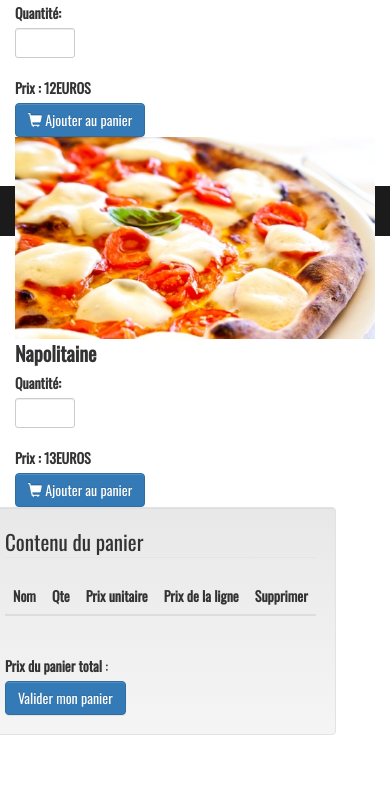
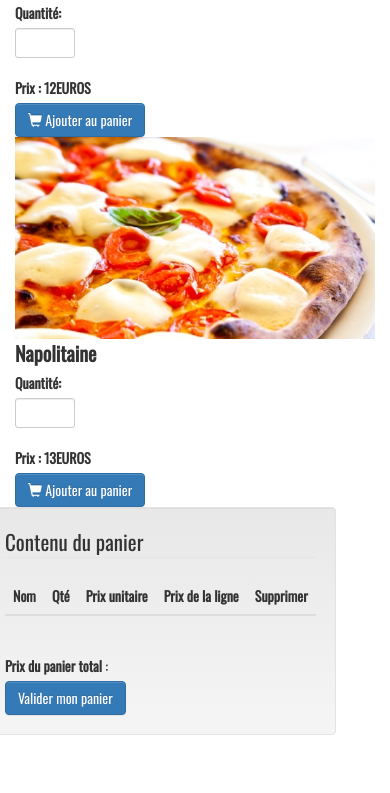
Before and after one commit to MrYerome/MEPfevrier, a PHP site: page / in a window 390 px wide. Shown: the part 770-1563 px from the top of the page. Run offline with PHP 8.4, Linux system fonts and the light colour scheme; lists and menus that the app fills with data are empty; some libraries are stand-ins or nearby versions.

Commit message:
Auto stash before merge of "master" and "origin/master"

```diff
--- a/Appli/View/css/style.css
+++ b/Appli/View/css/style.css
@@ -19,10 +19,12 @@ main{
     width: 100%;
     height: 850px;
 }
+
+
 footer{
     background-color: #1C1B1B;
     width: 100%;
-    margin-left: -4px;
+    margin-top: 10px;
     height: 50px;
     text-align: center;
     font-family: 'Oswald', sans-serif;
--- a/Appli/View/html/footer.html
+++ b/Appli/View/html/footer.html
@@ -1,5 +1,6 @@
 
-</div>
+
+
 <!--Fermeture div container-->
 
 <footer class="container-fluid">
--- a/Appli/View/html/home.html
+++ b/Appli/View/html/home.html
@@ -1,5 +1,4 @@
-<main>
-    <div id="panier">
+
     <section class="row">
         <div id="nospizzas" class="col-md-9">
             <b>Nos pizzas</b>
@@ -9,9 +8,9 @@
                 <label style="font-size: 20px; text-align: right">Margarita</label> <input type="hidden" id="id"
                                                                                            style="width:120px"
                                                                                            class="input-sm form-control"
-                                                                                               value="pizza Margarita"></input><br>
+                                                                                           value="pizza Margarita"><br>
                 <label>Quantité:</label><input type="number" style="width:60px"
-                                                   class="qte input-sm form-control"></input><br>
+                                               class="qte input-sm form-control"><br>
                 <label>Prix : 10EUROS</label><br>
                 <button id="margarita" class="ajouter btn btn-primary" type="submit"><span
                         class="glyphicon glyphicon-shopping-cart"></span> Ajouter au panier
@@ -25,9 +24,9 @@
                                                                                                   id="id"
                                                                                                   style="width:120px"
                                                                                                   class="input-sm form-control"
-                                                                                                      value="pizza quatre fromages"></input><br>
+                                                                                                  value="pizza quatre fromages"><br>
                 <label>Quantité:</label><input type="number" style="width:60px"
-                                                   class="qte input-sm form-control"></input><br>
+                                               class="qte input-sm form-control"><br>
                 <label>Prix : 12EUROS</label><br>
                 <button id="quatrefromage" class="ajouter btn btn-primary" type="submit"><span
                         class="glyphicon glyphicon-shopping-cart"></span> Ajouter au panier
@@ -40,9 +39,9 @@
                 <label style="font-size: 20px; text-align: right">Napolitaine</label> <input type="hidden" id="id"
                                                                                              style="width:120px"
                                                                                              class="input-sm form-control"
-                                                                                                 value="pizza Napolitaine"></input><br>
+                                                                                             value="pizza Napolitaine"><br>
                 <label>Quantité:</label><input type="number" style="width:60px"
-                                                   class="qte input-sm form-control"></input><br>
+                                               class="qte input-sm form-control"><br>
                 <label>Prix : 13EUROS</label><br>
                 <button id="napolitaine" class="ajouter btn btn-primary" type="submit"><span
                         class="glyphicon glyphicon-shopping-cart"></span> Ajouter au panier
@@ -56,7 +55,7 @@
                 <thead>
                 <tr>
                     <th>Nom</th>
-                        <th>Qte</th>
+                    <th>Qté</th>
                     <th>Prix unitaire</th>
                     <th>Prix de la ligne</th>
                     <th>Supprimer</th>
@@ -82,9 +81,9 @@
                 <label style="font-size: 20px; text-align: right">Coca-Cola</label> <input type="hidden" id="id"
                                                                                            style="width:120px"
                                                                                            class="input-sm form-control"
-                                                                                               value="Cocacola"></input><br>
+                                                                                           value="Cocacola"><br>
                 <label>Quantité:</label><input type="number" style="width:60px"
-                                                   class="qte input-sm form-control"></input><br>
+                                               class="qte input-sm form-control"><br>
                 <label>Prix : 2EUROS</label><br>
                 <button id="cocacola" class="ajouter btn btn-primary" type="submit"><span
                         class="glyphicon glyphicon-shopping-cart"></span> Ajouter au panier
@@ -97,9 +96,9 @@
                 <label style="font-size: 20px; text-align: right">Oasis</label> <input type="hidden" id="id"
                                                                                        style="width:120px"
                                                                                        class="input-sm form-control"
-                                                                                           value="Oasis"></input><br>
+                                                                                       value="Oasis"><br>
                 <label>Quantité:</label><input type="number" style="width:60px"
-                                                   class="qte input-sm form-control"></input><br>
+                                               class="qte input-sm form-control"><br>
                 <label>Prix : 3EUROS</label><br>
                 <button id="oasis" class="ajouter btn btn-primary" type="submit"><span
                         class="glyphicon glyphicon-shopping-cart"></span> Ajouter au panier
@@ -112,9 +111,9 @@
                 <label style="font-size: 20px; text-align: right">Ice-tea</label> <input type="hidden" id="id"
                                                                                          style="width:120px"
                                                                                          class="input-sm form-control"
-                                                                                             value="Ice-tea"></input><br>
+                                                                                         value="Ice-tea"><br>
                 <label>Quantité:</label><input type="number" style="width:60px"
-                                                   class="qte input-sm form-control"></input><br>
+                                               class="qte input-sm form-control"><br>
                 <label>Prix : 3.5EUROS</label><br>
                 <button id="icetea" class="ajouter btn btn-primary" type="submit"><span
                         class="glyphicon glyphicon-shopping-cart"></span> Ajouter au panier
@@ -124,15 +123,15 @@
         </div>
     </section>
     <section class="row">
-            <div id="nosdesserts" class="col-md-9"><b>Nos dessert</b>
+        <div id="nosdesserts" class="col-md-9"><b>Nos desserts</b>
             <div class="col-lg-3" id="desserts">
                 <img src="View/img/macrout.jpg" width="100%" alt=""><br>
                 <label style="font-size: 20px; text-align: right">Macrout</label> <input type="hidden" id="id"
                                                                                          style="width:120px"
                                                                                          class="input-sm form-control"
-                                                                                             value="Macrout"></input><br>
+                                                                                         value="Macrout"><br>
                 <label>Quantité:</label><input type="number" style="width:60px"
-                                                   class="qte input-sm form-control"></input><br>
+                                               class="qte input-sm form-control"><br>
                 <label>Prix : 5EUROS</label><br>
                 <button id="macrout" class="ajouter btn btn-primary" type="submit"><span
                         class="glyphicon glyphicon-shopping-cart"></span> Ajouter au panier
@@ -146,9 +145,9 @@
                                                                                                   id="id"
                                                                                                   style="width:120px"
                                                                                                   class="input-sm form-control"
-                                                                                                      value="painchoco"></input><br>
+                                                                                                  value="painchoco"><br>
                 <label>Quantité:</label><input type="number" style="width:60px"
-                                                   class="qte input-sm form-control"></input><br>
+                                               class="qte input-sm form-control"><br>
                 <label>Prix : 2EUROS</label><br>
                 <button id="painchoco" class="ajouter btn btn-primary" type="submit"><span
                         class="glyphicon glyphicon-shopping-cart"></span> Ajouter au panier
@@ -161,19 +160,13 @@
                 <label style="font-size: 20px; text-align: right">Haagen Daz</label> <input type="hidden" id="id"
                                                                                             style="width:120px"
                                                                                             class="input-sm form-control"
-                                                                                                value="glace"></input><br>
+                                                                                            value="glace"><br>
                 <label>Quantité:</label><input type="number" style="width:60px"
-                                                   class="qte input-sm form-control"></input><br>
+                                               class="qte input-sm form-control"><br>
                 <label>Prix : 4EUROS</label><br>
                 <button id="glace" class="ajouter btn btn-primary" type="submit"><span
                         class="glyphicon glyphicon-shopping-cart"></span> Ajouter au panier
                 </button>
                 <br></div>
         </div>
-
-
-    </div>
     </section>
-
-
-</main>
```
Also changed, not shown: Appli/View/html/identification.html (+9 -3 lines). Lines whose indentation alone changed are shown as unchanged.
